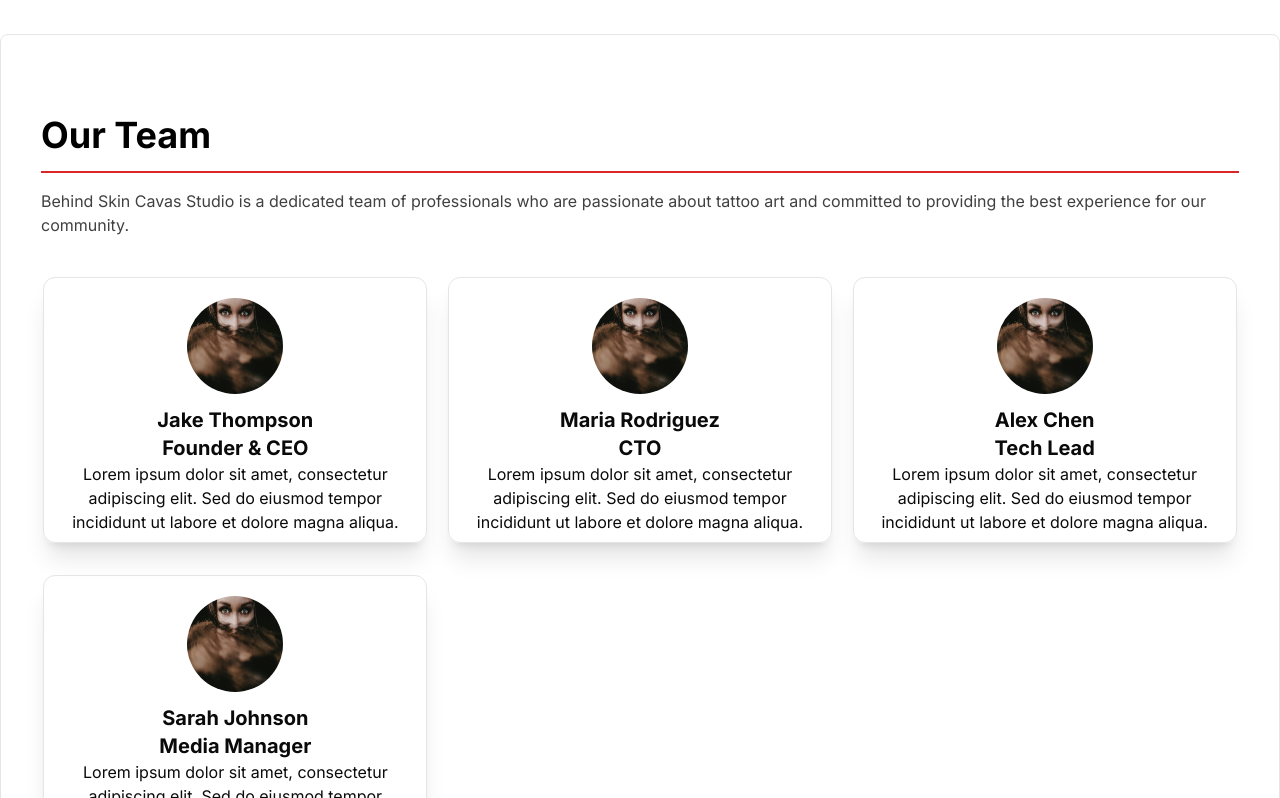
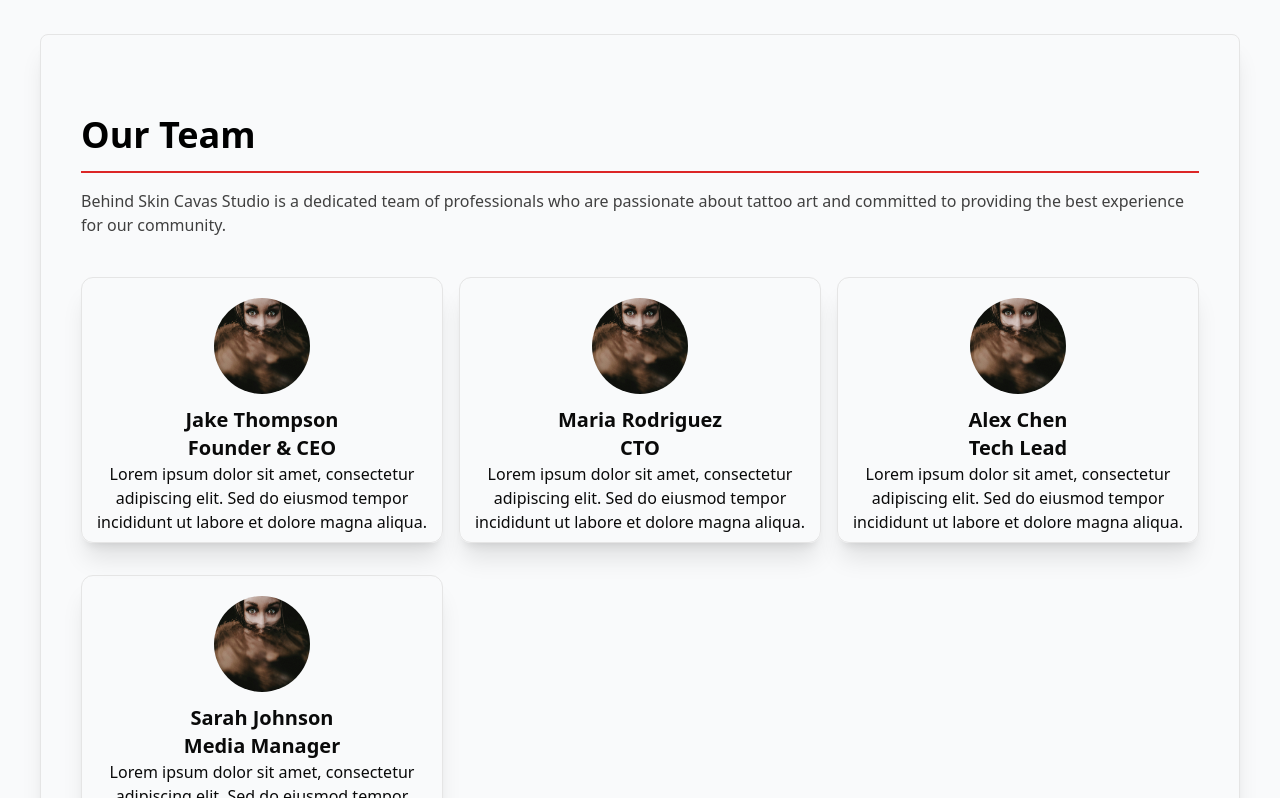
Before and after one commit to lucianRosuAtc/skin-canvas-studio, a Next.js app: page /About in a window 1280 px wide. Shown: the part 3994-4792 px from the top of the page. Built offline with nearby package versions, Linux system fonts and the light colour scheme.

Commit message:
Refactor image priority in Footer and Navbar components

```diff
--- a/components/Footer.tsx
+++ b/components/Footer.tsx
@@ -19,7 +19,6 @@ export default function Footer() {
             width={120}
             height={120}
             alt="Skin Canvas Studio Logo"
-            priority={true}
             className="flex mx-auto rounded-full border-2 border-primary md:my-3 shadow-xl" />
         </Link>
 
--- a/components/Navbar.tsx
+++ b/components/Navbar.tsx
@@ -16,7 +16,6 @@ export default function Navbar() {
             width={60}
             height={60}
             alt="Skin Canvas Studio Logo"
-            priority={true}
             className="flex mx-auto rounded-full border-2 border-primary shadow-xl" />
         </Link>
       <div className="flex my-auto ml-20 space-x-6">
--- a/components/TeamAndMission.tsx
+++ b/components/TeamAndMission.tsx
@@ -6,7 +6,7 @@ export default function TeanAndMission() {
   return (
 
 
-    <div className='light:bg-gray-50 py-10'>
+    <div className=' py-10 w-full bg-gray-50 dark:bg-neutral-950 font-sans md:px-10'>
 
       {/* MARK: Team  */}
       <div className="max-w-7xl mx-auto py-20 my-12 px-4 md:px-8 lg:px-10 border rounded-lg light:bg-white shadow-xl">
```
